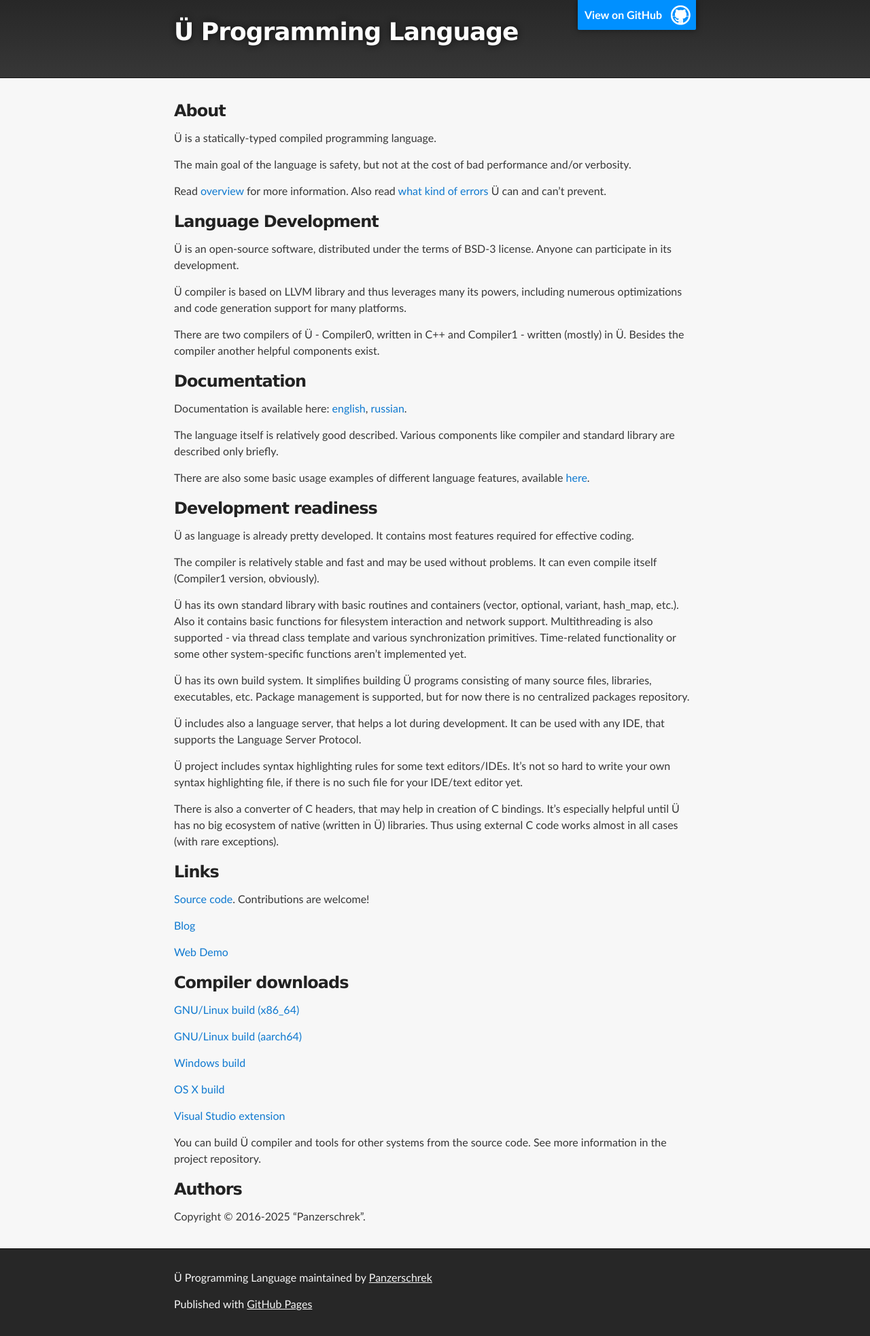
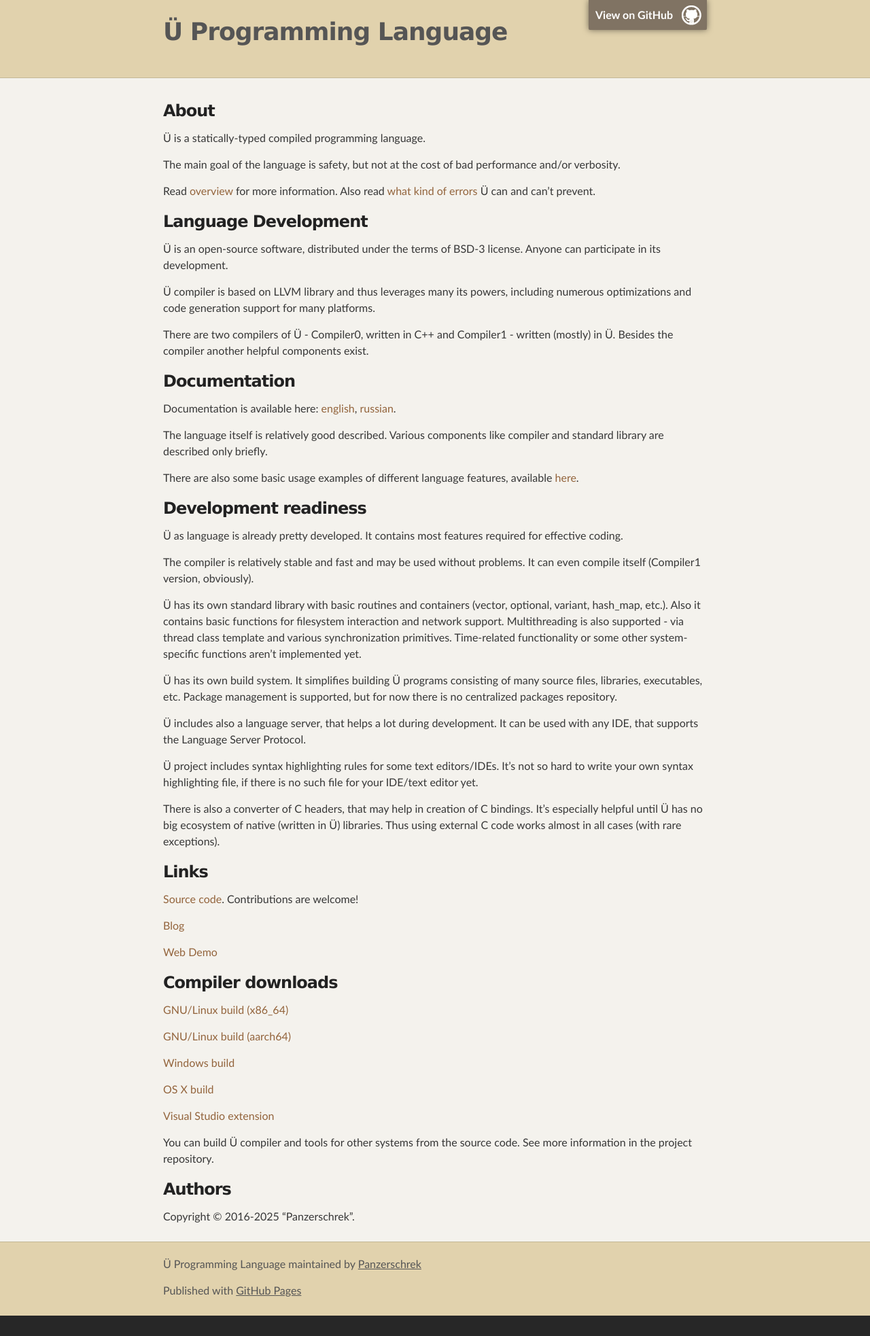
Before and after one commit to Panzerschrek/U-00DC-Sprache-site, a Jekyll site: the page built from index.md, in a window 1280 px wide. Shown: the whole page at 68% size. Built offline with Jekyll 4.4.1, drawn with Linux system fonts in a browser that asks for light colours; our own code applies the rules of GitHub Pages for plain Markdown files; after the commit the page ends 1936 px from its top, so only the background shows below that.

Commit message:
Izmenenije stilej sajta.

```diff
--- a/_sass/jekyll-theme-slate.scss
+++ b/_sass/jekyll-theme-slate.scss
@@ -93,24 +93,13 @@ p {
 }
 
 footer p {
-  color: #f7f7f7;
+  color: #555555;
 }
 
 a {
   text-decoration: none;
-  color: #0F79D0;
+  color: #93643C;
   text-shadow: none;
-
-  transition: color 0.5s ease;
-  transition: text-shadow 0.5s ease;
-  -webkit-transition: color 0.5s ease;
-  -webkit-transition: text-shadow 0.5s ease;
-  -moz-transition: color 0.5s ease;
-  -moz-transition: text-shadow 0.5s ease;
-  -o-transition: color 0.5s ease;
-  -o-transition: text-shadow 0.5s ease;
-  -ms-transition: color 0.5s ease;
-  -ms-transition: text-shadow 0.5s ease;
 }
 
 a:hover, a:focus {
@@ -118,7 +107,7 @@ a:hover, a:focus {
 }
 
 footer a {
-  color: #F7F7F7;
+  color: #555555;
   text-decoration: underline;
 }
 
@@ -275,8 +264,8 @@ Full-Width Styles
 
 .inner {
   position: relative;
-  max-width: 768px;
-  padding: 20px 10px;
+  max-width: 800px;
+  padding: 10px 5px;
   margin: 0 auto;
 }
 
@@ -288,7 +277,8 @@ Full-Width Styles
   z-index: 10;
   padding: 10px 50px 10px 10px;
   color: #fff;
-  background: url('../images/blacktocat.png') #0090ff no-repeat 95% 50%;
+  font-size: 16px;
+  background: url('../images/blacktocat.png') #807363 no-repeat 95% 50%;
   font-weight: 700;
   box-shadow: 0 0 10px rgba(0,0,0,.5);
   border-bottom-left-radius: 2px;
@@ -296,12 +286,7 @@ Full-Width Styles
 }
 
 #header_wrap {
-  background: #272727;
-  background: -moz-linear-gradient(top, #373737, #272727);
-  background: -webkit-linear-gradient(top, #373737, #272727);
-  background: -ms-linear-gradient(top, #373737, #272727);
-  background: -o-linear-gradient(top, #373737, #272727);
-  background: linear-gradient(to top, #373737, #272727);
+  background: #E1D2AD;
 }
 
 #header_wrap .inner {
@@ -310,10 +295,9 @@ Full-Width Styles
 
 #project_title {
   margin: 0;
-  color: #fff;
+  color: #555555;
   font-size: 36px;
   font-weight: 700;
-  text-shadow: #111 0px 0px 10px;
 }
 
 #project_tagline {
@@ -326,9 +310,9 @@ Full-Width Styles
 
 
 #main_content_wrap {
-  background: #f7f7f7;
-  border-top: 1px solid #111;
-  border-bottom: 1px solid #111;
+  background: #F4F2ED;
+  border-top: 1px solid #C4B796;
+  border-bottom: 1px solid #C4B796;
 }
 
 #main_content {
@@ -336,115 +320,5 @@ Full-Width Styles
 }
 
 #footer_wrap {
-  background: #272727;
+  background: #E1D2AD;
 }
-
-
-
-/*******************************************************************************
-Small Device Styles
-*******************************************************************************/
-
-@media screen and (max-width: 992px) {
-  img {
-    max-width: 100%;
-  }
-}
-
-@media screen and (max-width: 480px) {
-  body {
-    font-size:14px;
-  }
-
-  #downloads {
-    display: none;
-  }
-
-  .inner {
-    min-width: 320px;
-    max-width: 480px;
-  }
-
-  #project_title {
-  font-size: 32px;
-  }
-
-  h1 {
-    font-size: 28px;
-  }
-
-  h2 {
-    font-size: 24px;
-  }
-
-  h3 {
-    font-size: 21px;
-  }
-
-  h4 {
-    font-size: 18px;
-  }
-
-  h5 {
-    font-size: 14px;
-  }
-
-  h6 {
-    font-size: 12px;
-  }
-
-  code, pre {
-    font-size: 11px;
-  }
-
-}
-
-@media screen and (max-width: 320px) {
-  body {
-    font-size:14px;
-  }
-
-  #downloads {
-    display: none;
-  }
-
-  .inner {
-    min-width: 240px;
-    max-width: 320px;
-  }
-
-  #project_title {
-  font-size: 28px;
-  }
-
-  h1 {
-    font-size: 24px;
-  }
-
-  h2 {
-    font-size: 21px;
-  }
-
-  h3 {
-    font-size: 18px;
-  }
-
-  h4 {
-    font-size: 16px;
-  }
-
-  h5 {
-    font-size: 14px;
-  }
-
-  h6 {
-    font-size: 12px;
-  }
-
-  code, pre {
-    min-width: 240px;
-    max-width: 320px;
-    font-size: 11px;
-  }
-
-}
```
